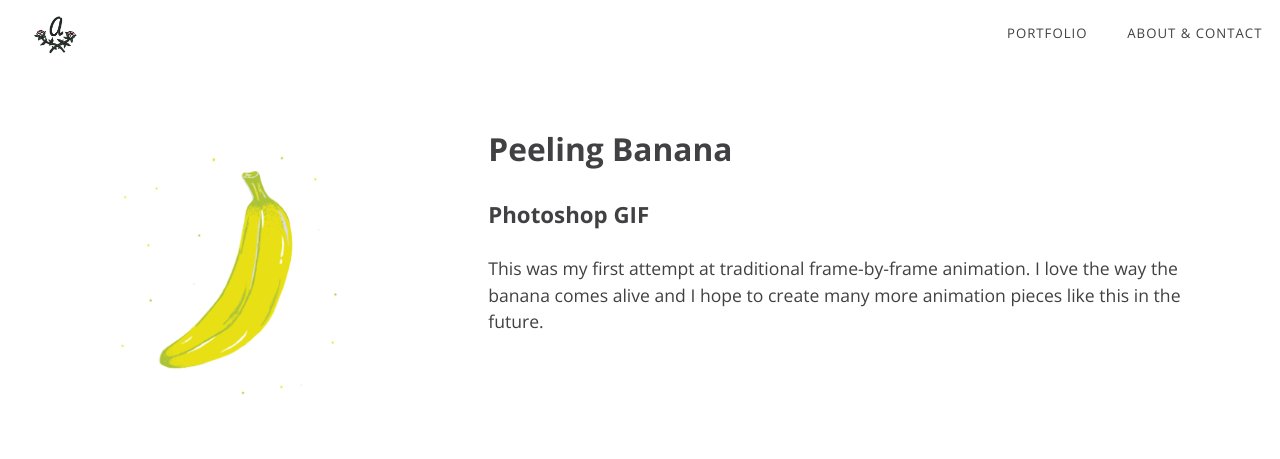
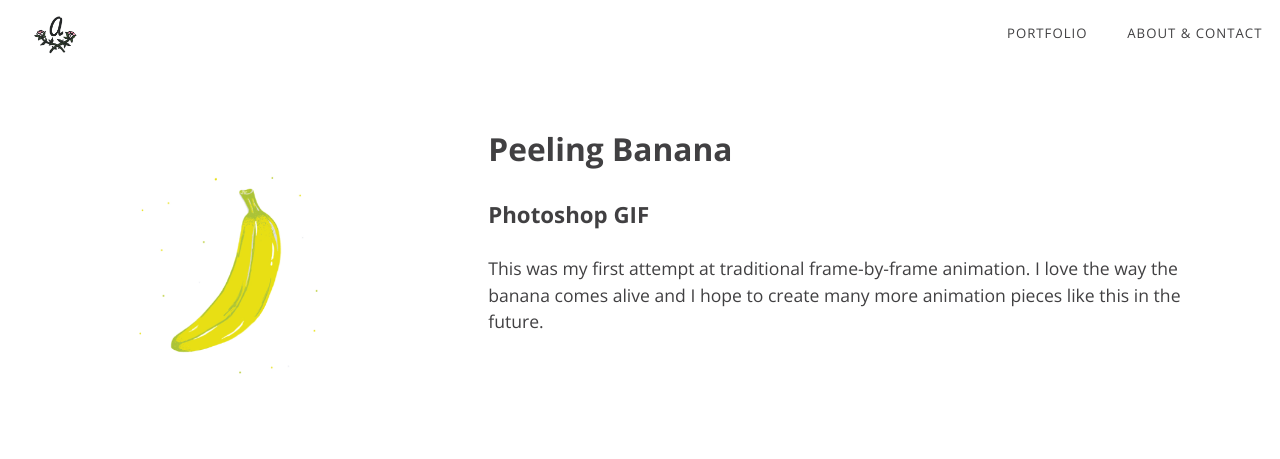
Before and after one commit to anna-trojanowska/annatrojanowska.ca, a Jekyll site: the page built from banana.html, in a window 1280 px wide. Shown: the top 459 px of the page. Built offline with Jekyll 4.4.1, drawn with Linux system fonts in a browser that asks for light colours; Markdown is read by kramdown in place of the engine named in the settings; grey boxes are pictures that could not be loaded.

Commit message:
removed images from cache

```diff
--- a/banana.html
+++ b/banana.html
@@ -5,7 +5,7 @@ layout: default
     <div class="portfolio island">
         <div class="grid">
              <div class="banana-full island-2 unit unit-xs-1 unit-s-1 unit-m-1-3 unit-l-1-3">
-                <img class="banana-full img-flex" src="{{site.baseurl}}/images/banana-pic.png" alt="Peeling Banana GIF">
+                <img class="banana-full img-flex" src="{{site.baseurl}}/images/banana.jpg" alt="Peeling Banana GIF">
             </div>
             <div class="portfolio-full-info island-2 unit unit-xs-1 unit-s-1 unit-m-2-3 unit-l-2-3">
                     <h1>Peeling Banana</h1>
```
Also changed, not shown: images/banana-pic.png (deleted), images/banana.gif (deleted), images/me.png (deleted), images/placeholder-01.png (deleted), images/the-greatest.jpg (deleted), images/the-greatest.png (deleted), images/wordmark-stacked-colour.png (deleted), 5 other files.
